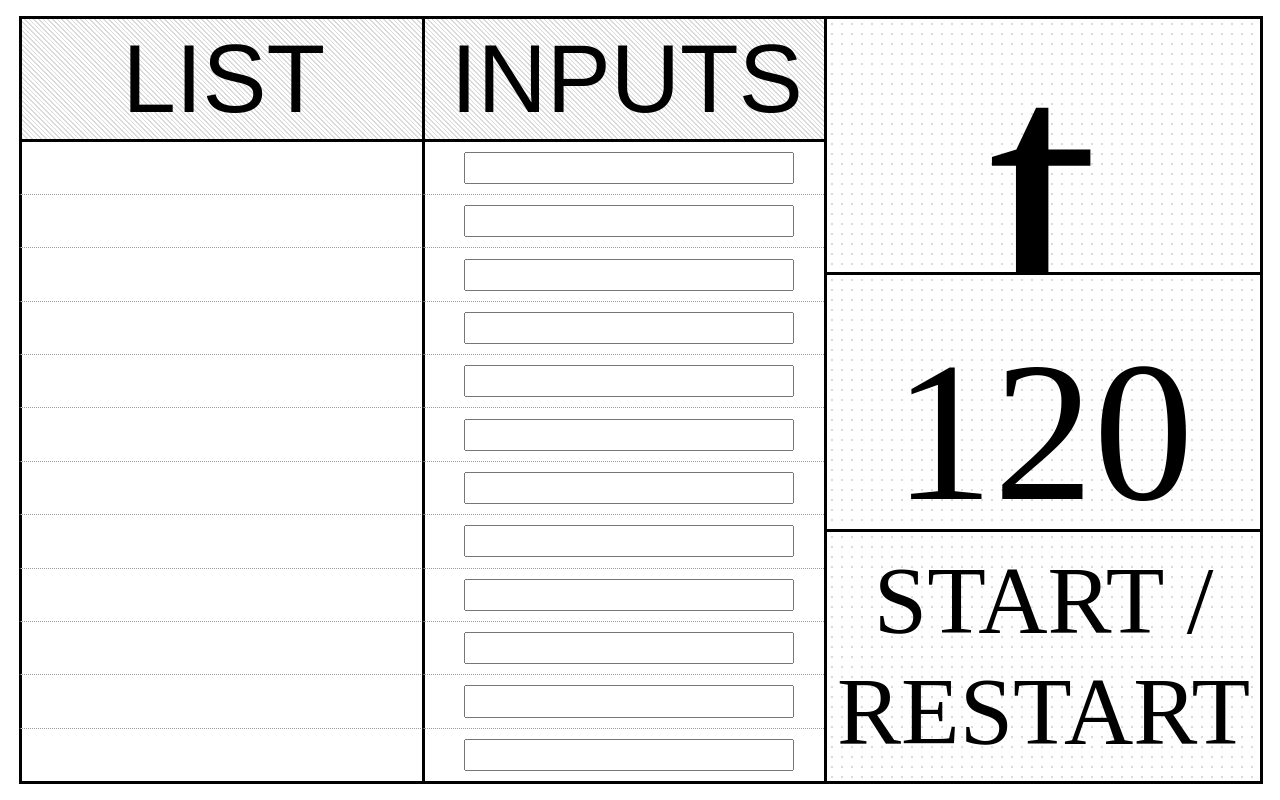
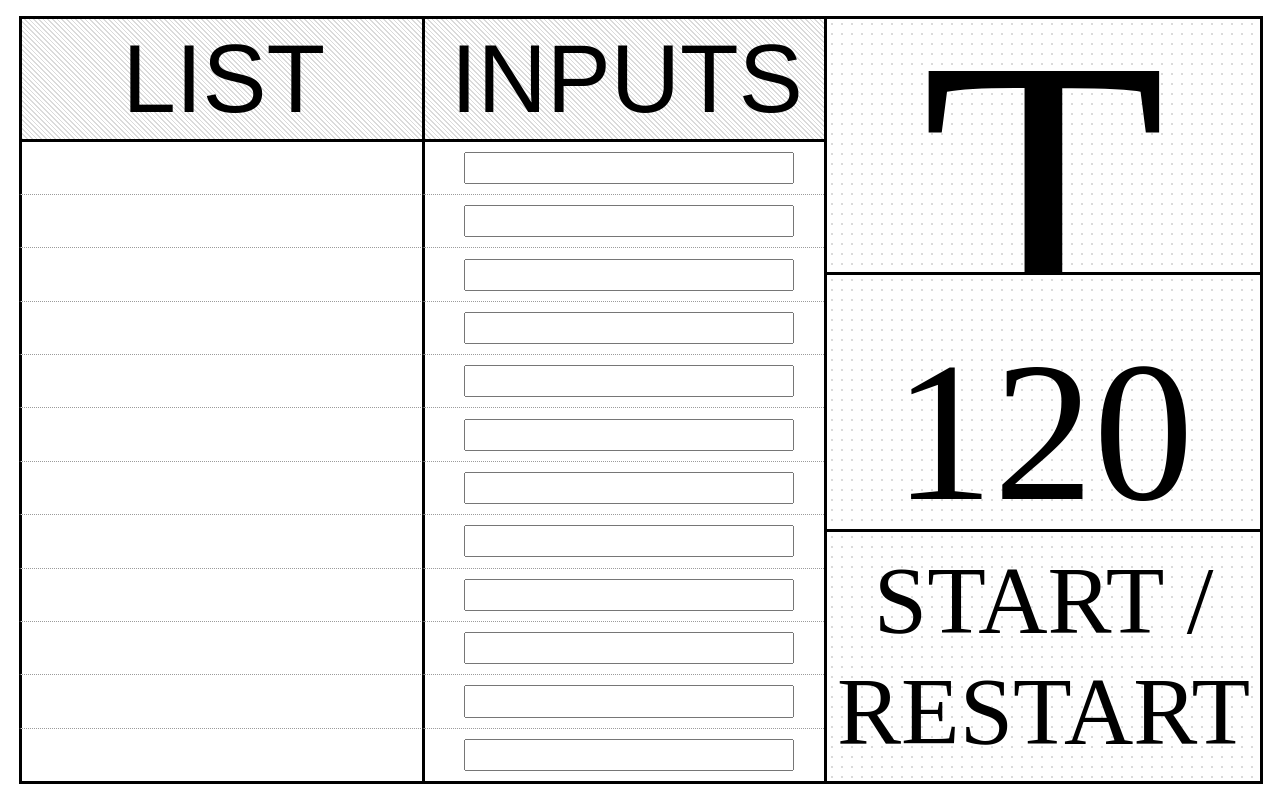
Before and after one commit to Endeared/scattergories, a plain HTML site: page index.html in a window 1280 px wide. Drawn offline with Linux system fonts and the light colour scheme; a web font is replaced by a local one.

Commit message:
Update index.html

```diff
--- a/index.html
+++ b/index.html
@@ -420,7 +420,7 @@ let clicks = 1;
 let started = false
 let firstLetters = ['a','b','c','d','e','f','g','h','i','j','k','l','m','n','o','p','r','s','t','w']
 let letterDiv = document.getElementById('letter')
-letterDiv.innerHTML = firstLetters[Math.floor(Math.random() * firstLetters.length)]
+letterDiv.innerHTML = firstLetters[Math.floor(Math.random() * firstLetters.length)].toUpperCase()
 let countdown
 
 let letterBtn = document.getElementById('letter')
```
